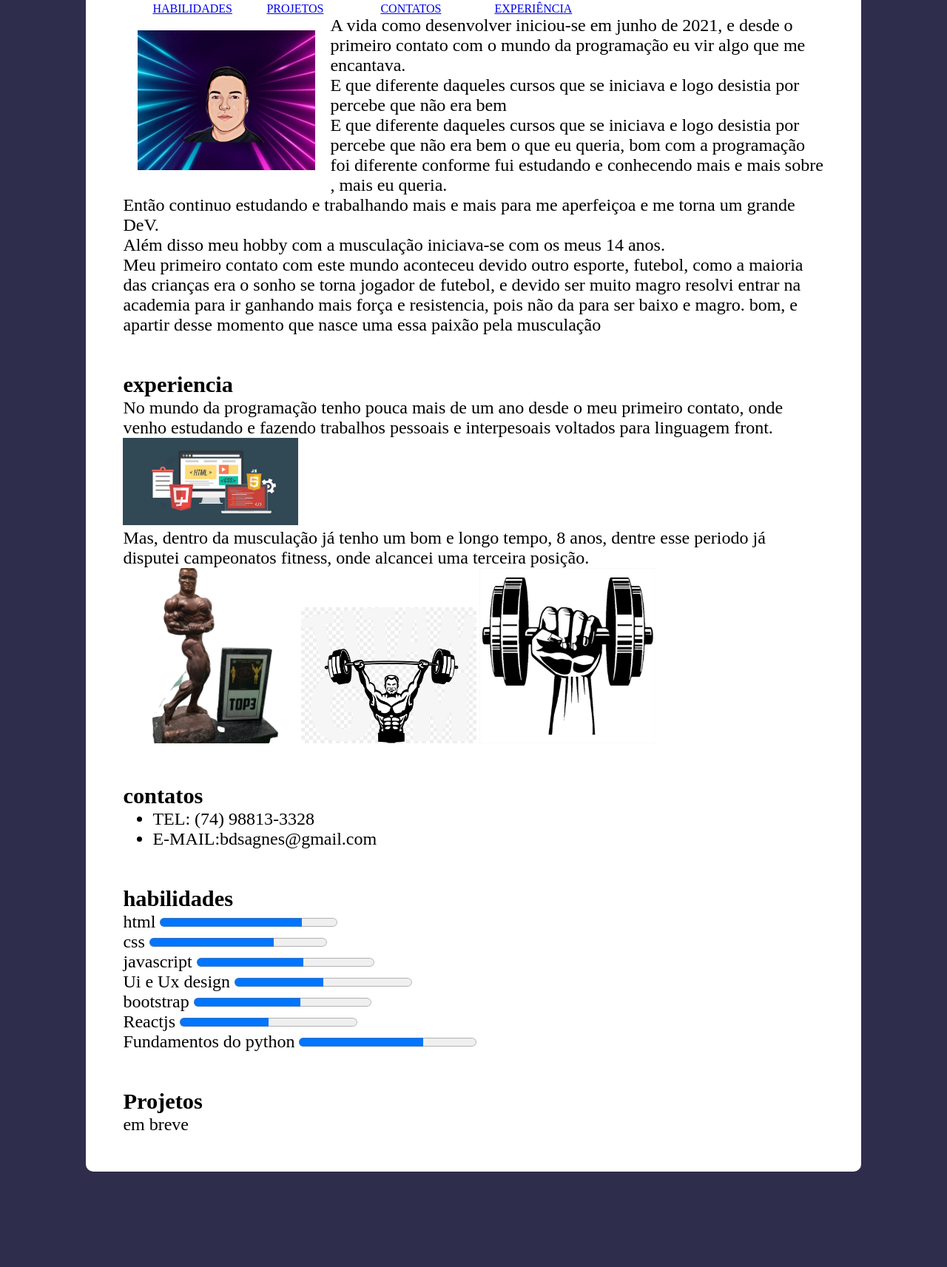
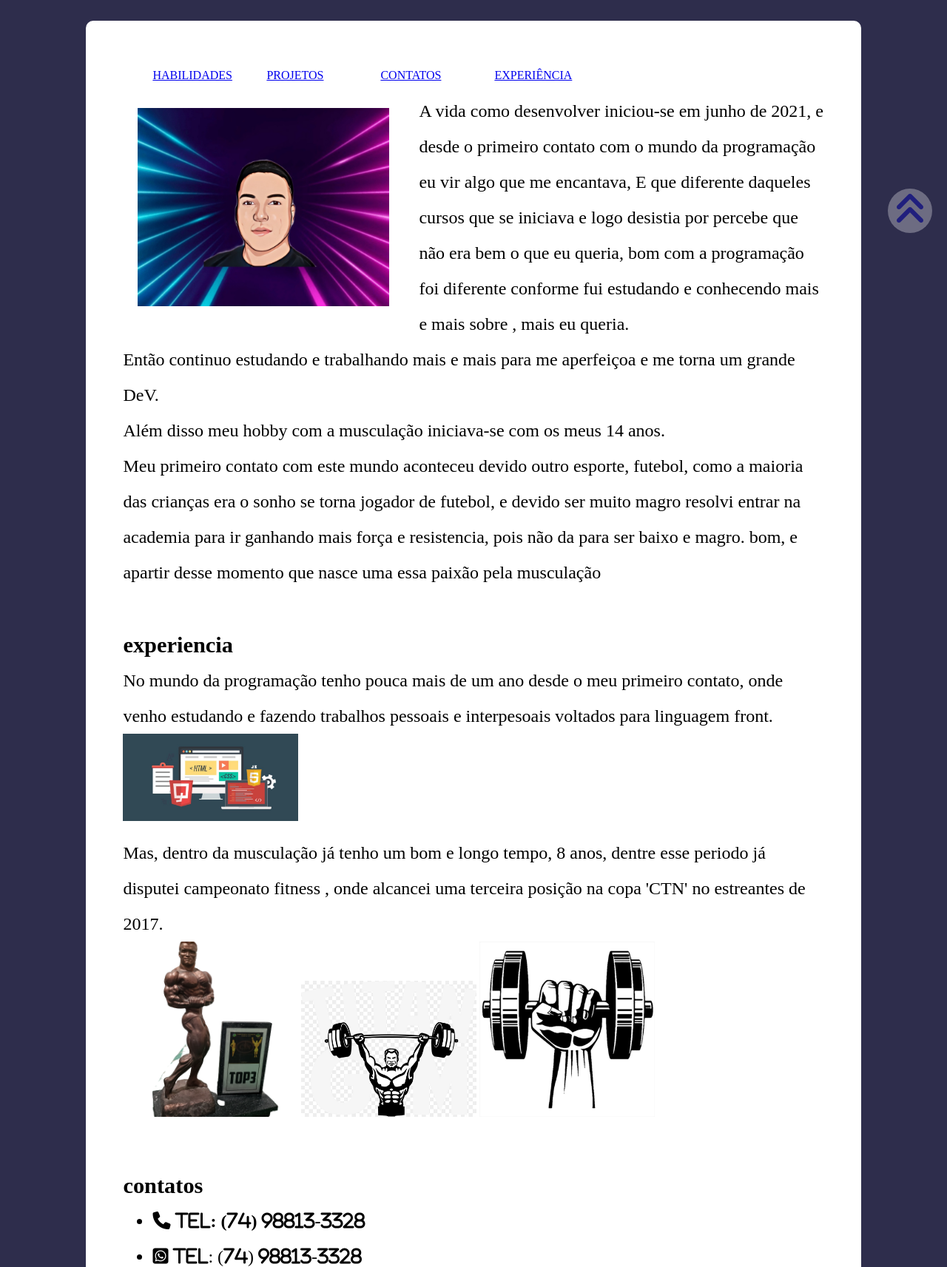
Before and after one commit to BdsAgnes/p-gina.pessoal, a plain HTML site: page index.html in a window 1280 px wide. Shown: the part 465-2178 px from the top of the page at 74% size. Drawn offline with Linux system fonts and the light colour scheme.

Commit message:
botão para navegar para o topo

```diff
--- a/css/style.css
+++ b/css/style.css
@@ -7,6 +7,8 @@ div.conteudo{
     padding: 50px;
     margin: 120px auto;
     border-radius: 10px;
+    line-height: 3rem;
+
 
 
 
@@ -15,7 +17,7 @@ div.conteudo{
     text-align: center;
     margin:  auto;
     padding: 30px;
-    color: #F56A6A;
+    color: #fadbdb;
     font-family: -apple-system, BlinkMacSystemFont, 'Segoe UI', Roboto, Oxygen, Ubuntu, Cantarell, 'Open Sans', 'Helvetica Neue', sans-serif;
     line-height: 1;
 }
@@ -37,6 +39,7 @@ div.conteudo{
     color: #494848;
     text-decoration: underline;
 
+
 }
 .navigation li a:active{
     color: #571e1e;
@@ -47,6 +50,7 @@ div.conteudo{
 .flutuando img{
     float: left;
     padding: 20px;
+    margin-right: 20px;
 }
 .fonte-media{
     font-size: 1.5rem;
@@ -59,3 +63,30 @@ div.conteudo{
     background-image: url(../img/back.jpg);
     background-attachment: fixed;
 }
+.habilidades label{
+    width: 280px;
+    display: inline-block;
+
+}
+.habilidades progress{
+    accent-color: #2e2d4c;
+}
+.btn-inicio{
+    font-size: 3rem;
+    width: 60px;
+    height: 60px;
+    line-height: 60px;
+    text-align: center;
+    background-color: #ffff;
+    border-radius: 50%;
+    position: fixed;
+    bottom: 20px;
+    right: 20px;
+    opacity: 0.3;
+
+
+}
+.btn-inicio:hover{
+    opacity: 1;
+
+}
--- a/index.html
+++ b/index.html
@@ -7,11 +7,12 @@
     <title>Agnes Barbosa</title>
     <link rel="stylesheet" href="css/reset.css">
     <link rel="stylesheet" href="css/style.css">
+    <script src="https://kit.fontawesome.com/f781b294e9.js" crossorigin="anonymous"></script>
 
 
 </head>
 <div class="cabeçalho">
-    <img src="img/ag.png" alt="" width="240px">
+    <img src="img/ag.png" alt="" width="340px">
 
     <h1>olá, sou o Agnes</h1>
     <h2>Sou  desenvolvedor front-end e meu hobby é a musculação.</h2>
@@ -21,22 +22,22 @@
 <body>
     <div class="background"></div>
     <div class="conteudo">
+        <a name="inicio"></a>
 
         <div class="navigation">
             <ul>
-                <li><a href="#habilidades">habilidades</a></li>
+                <li ><a href="#habilidades">habilidades</a></li>
                 <li><a href="#projetos">Projetos</a></li>
                 <li><a href="#contatos">contatos</a></li>
                 <li><a href="#experiencia">experiência</a></li>
             </ul>
         </div>
         <div class="flutuando">
-            <img src="img/agnesface.jpg" width="240px">
+            <img src="img/agnesface.jpg" width="340px">
 
         <p class="fonte-media"> A vida como desenvolver iniciou-se em junho de 2021,
-             e desde o primeiro contato com o mundo da programação eu vir algo que me encantava.</p>
-            <p class="fonte-media">E que diferente daqueles cursos que se iniciava e logo desistia por percebe que não era bem
-                <p class="fonte-media">E que diferente daqueles cursos que se iniciava e logo desistia por percebe que não era bem
+             e desde o primeiro contato com o mundo da programação eu vir algo que me encantava,
+             E que diferente daqueles cursos que se iniciava e logo desistia por percebe que não era bem
                 o que eu queria, bom com a programação foi diferente conforme fui estudando
                 e conhecendo mais e mais sobre , mais eu queria.</p>
              <p class="fonte-media">Então continuo estudando e trabalhando mais e mais para  me aperfeiçoa e me torna um grande DeV. </p>
@@ -59,28 +60,29 @@
 
 
             <p class="fonte-media">Mas, dentro da musculação já tenho um bom e longo tempo, 8 anos, dentre esse periodo
-                já disputei campeonatos fitness, onde alcancei uma terceira posição.
+                já disputei campeonato fitness  , onde alcancei uma terceira posição na copa 'CTN' no estreantes de 2017.
             </p>
             <img src="img/trofeu.png" alt="meu primeiro trofeu" width="25%">
             <img src="img/kisspng-barbell-weight-training-bodybuilding-olympic-weigh-gymnastics-5aca339195c310.1763746315232009136134.jpg" width="25%">
             <img src="img/e7b10f1257445dd3b53087c85f3b156a.jpg" width="25%">
             <h3 class="titulo">contatos</h3>
             <UL>
-                <LI class="fonte-media">TEL: (74) 98813-3328</LI>
-                <LI class="fonte-media">E-MAIL:bdsagnes@gmail.com</LI>
+                <LI class="fonte-media"> <i class="fa-solid fa-phone">  TEL: (74) 98813-3328</i></LI>
+                <LI class="fonte-media"> <i class="fa-brands fa-whatsapp-square"> TEL: (74) 98813-3328</i> </LI>
+                <LI class="fonte-media"> <i class="fa-solid fa-envelope">  E-MAIL:bdsagnes@gmail.com</i></LI>
             </UL>
 
 
         </div>
-        <div>
+        <div class="habilidades">
             <h3 class="titulo">habilidades</h3>
 
                 <p class="fonte-media">
                 <label for="progess-bar-1">html</label>
-                <progress id="progess-bar-1" value="8" max="10"></progress>
+                <progress id="progess-bar-1" value="9" max="10"></progress>
                 </p>
                 <p class="fonte-media"><label for="progess-bar-1">css</label>
-                    <progress id="progess-bar-1" value="7" max="10"></progress>
+                    <progress id="progess-bar-1" value="8" max="10"></progress>
                 </p>
                 <p class="fonte-media">
                     <label for="progess-bar-1">javascript</label>
@@ -88,7 +90,7 @@
                 </p>
                 <p class="fonte-media">
                     <label for="progess-bar-1">Ui e Ux design</label>
-                <progress id="progess-bar-1" value="5" max="10"></progress>
+                <progress id="progess-bar-1" value="6" max="10"></progress>
                 </p>
                 <p class="fonte-media">
                     <label for="progess-bar-1">bootstrap</label>
@@ -103,8 +105,12 @@
                 <progress id="progess-bar-1" value="7" max="10"></progress>
                 </p>
          </div>
-            <h3 class="titulo"> Projetos</h4>
+            <h4 class="titulo"> Projetos</h4>
             <p class="fonte-media">em breve</p>
+        </div>
+        <div class="btn-inicio">
+            <a href="#inicio"> <i class="fa-solid fa-angles-up"></i></a>
+
         </div>
 
     </div>
```
